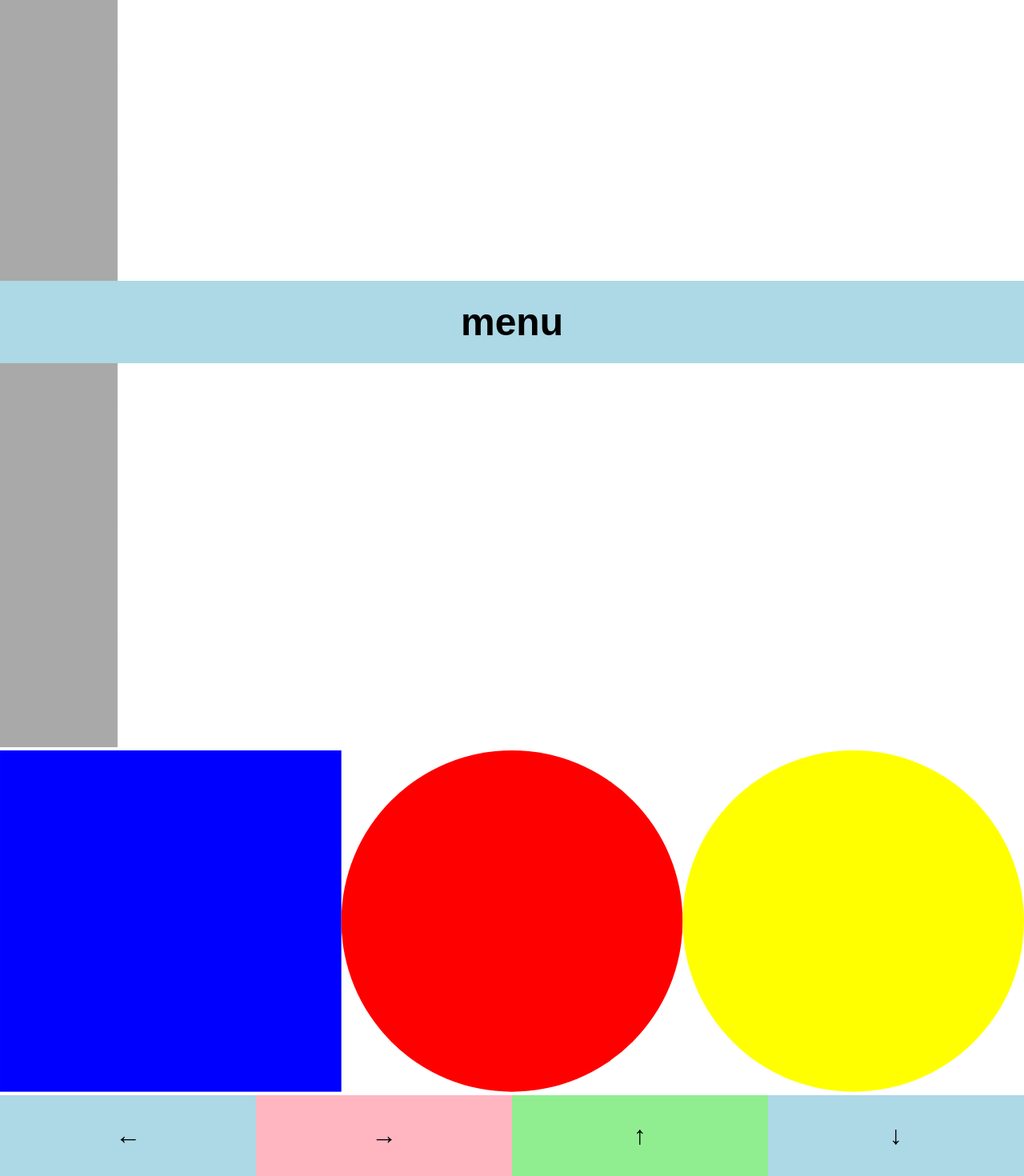
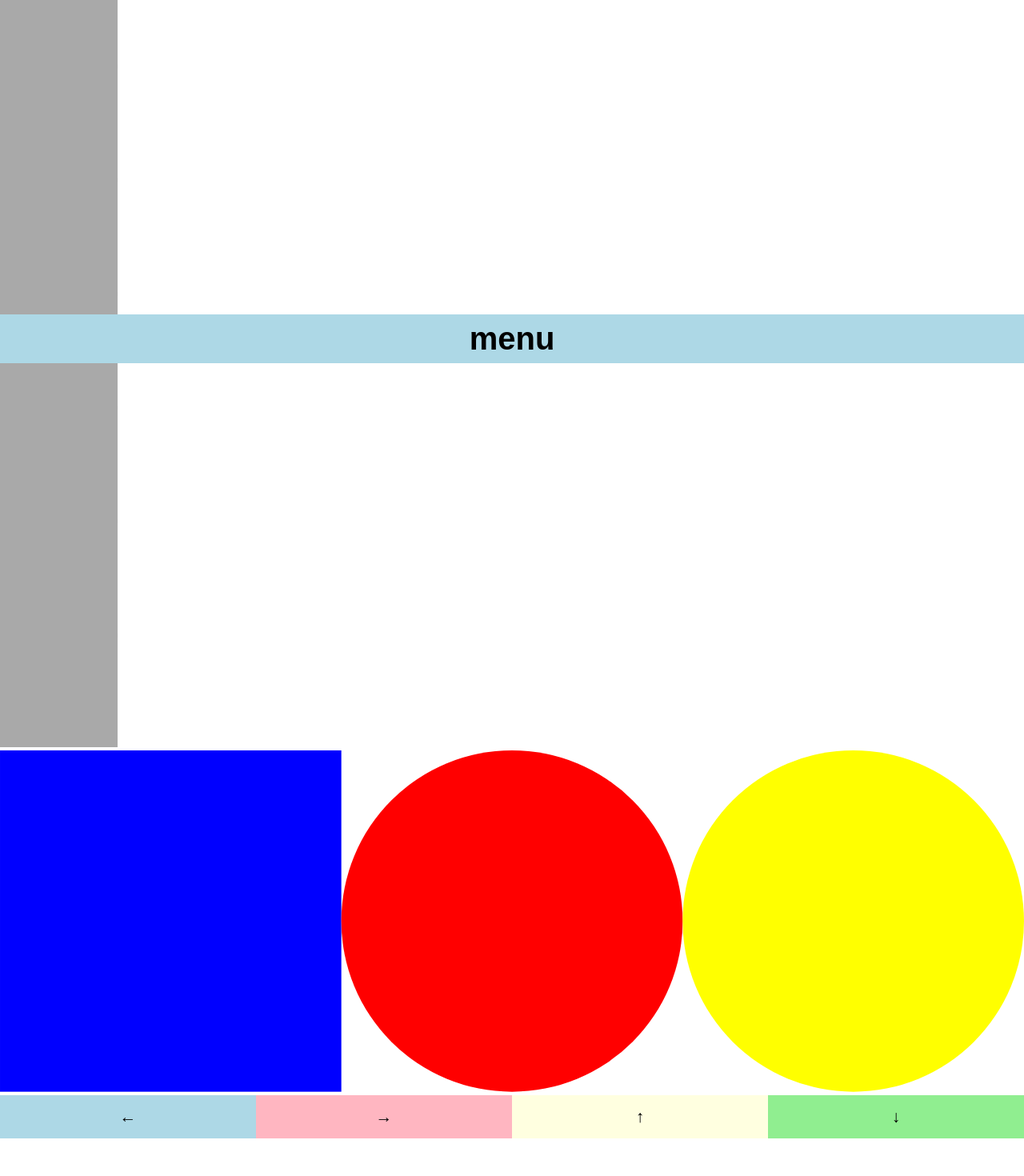
Before and after one commit to chrisbolin/megapixel, a React (Create React App) app: page / in a window 1280 px wide. Shown: the part 346-1816 px from the top of the page at 80% size. After the commit the page ends 1769 px from the top, so only its background shows below. Built offline with nearby package versions, Linux system fonts and the light colour scheme.

Commit message:
style changes

```diff
--- a/src/App.css
+++ b/src/App.css
@@ -5,23 +5,27 @@
   font-weight: bold;
 }
 
-.App button.colorful:nth-of-type(3n) {
-  background-color: lightgreen;
-}
-
-.App button.colorful:nth-of-type(3n + 1) {
+.App button.colorful:nth-of-type(4n + 1) {
   background-color: lightblue;
 }
 
-.App button.colorful:nth-of-type(3n + 2) {
+.App button.colorful:nth-of-type(4n + 2) {
   background-color: lightpink;
+}
+
+.App button.colorful:nth-of-type(4n + 3) {
+  background-color: lightyellow;
+}
+
+.App button.colorful:nth-of-type(4n + 4) {
+  background-color: lightgreen;
 }
 
 .DPad button {
   min-width: 25%;
-  min-height: 2em;
-  font-size: 2em;
-  padding: 1em 0;
+  min-height: 2.6em;
+  font-size: 1.3em;
+  padding: 0;
 }
 
 .MenuMinimized {
@@ -39,13 +43,13 @@
   top: 0;
   width: 100%;
   height: 100%;
-  background-color: blanchedalmond;
+  background-color: lightcoral;
   text-align: center;
 }
 
 .App button.giant {
   display: block;
   width: 100%;
-  font-size: 3em;
-  padding: 0.5em 0;
+  font-size: 2.5em;
+  padding: 0.2em 0;
 }
```
